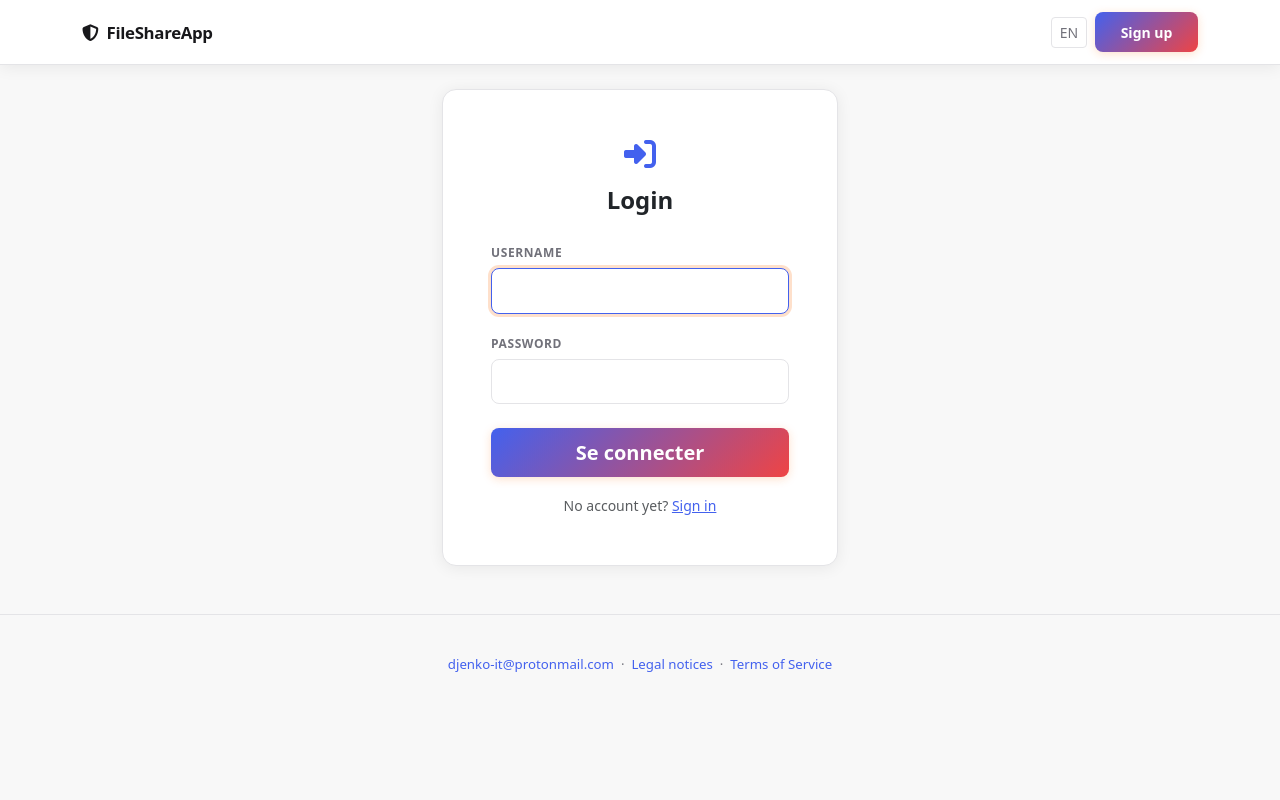
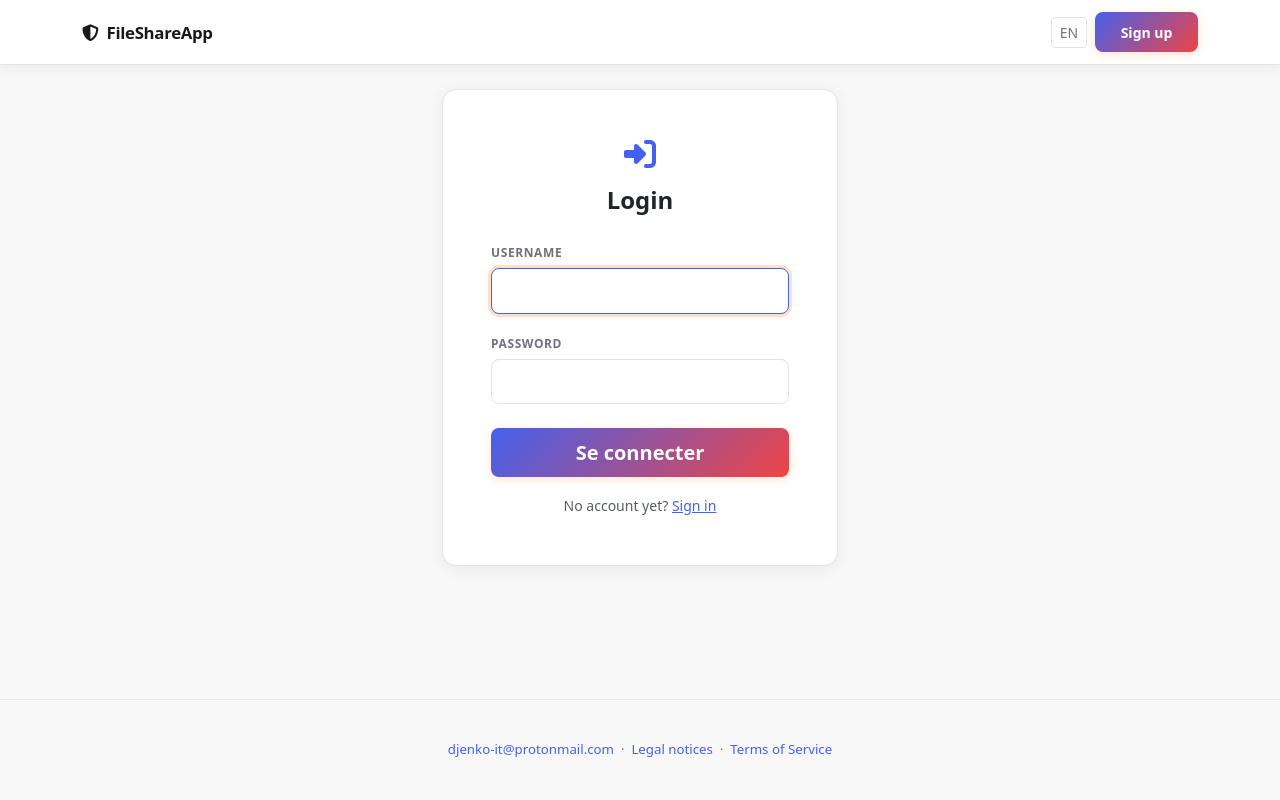
Before and after one commit to djenko-it/securefiles, a Flask app: a page that uses templates/login.html in a window 1280 px wide. Run offline with Flask 3, Linux system fonts and the light colour scheme; data that the repository does not hold is empty; parts of the project's set-up code (start-up, migrations or seed data) failed here and were passed over; some libraries are stand-ins or nearby versions.

Commit message:
Fix footer stuck in the middle — push it to bottom of page
Use flexbox column on body + margin-top: auto on footer so it always
sticks to the bottom even when content is short.

https://claude.ai/code/session_01ENmTDbypymTqidffiYSVcj

```diff
--- a/static/css/custom.css
+++ b/static/css/custom.css
@@ -46,6 +46,8 @@ body {
   background: var(--bg);
   color: var(--text);
   min-height: 100vh;
+  display: flex;
+  flex-direction: column;
   font-family: system-ui, -apple-system, "Segoe UI", Roboto, sans-serif;
   -webkit-font-smoothing: antialiased;
 }
@@ -431,6 +433,7 @@ a:hover { color: var(--accent-dark); }
    Footer
    ════════════════════════════ */
 footer {
+  margin-top: auto;
   padding: 2.5rem 0;
   text-align: center;
   font-size: 0.83rem;
```
